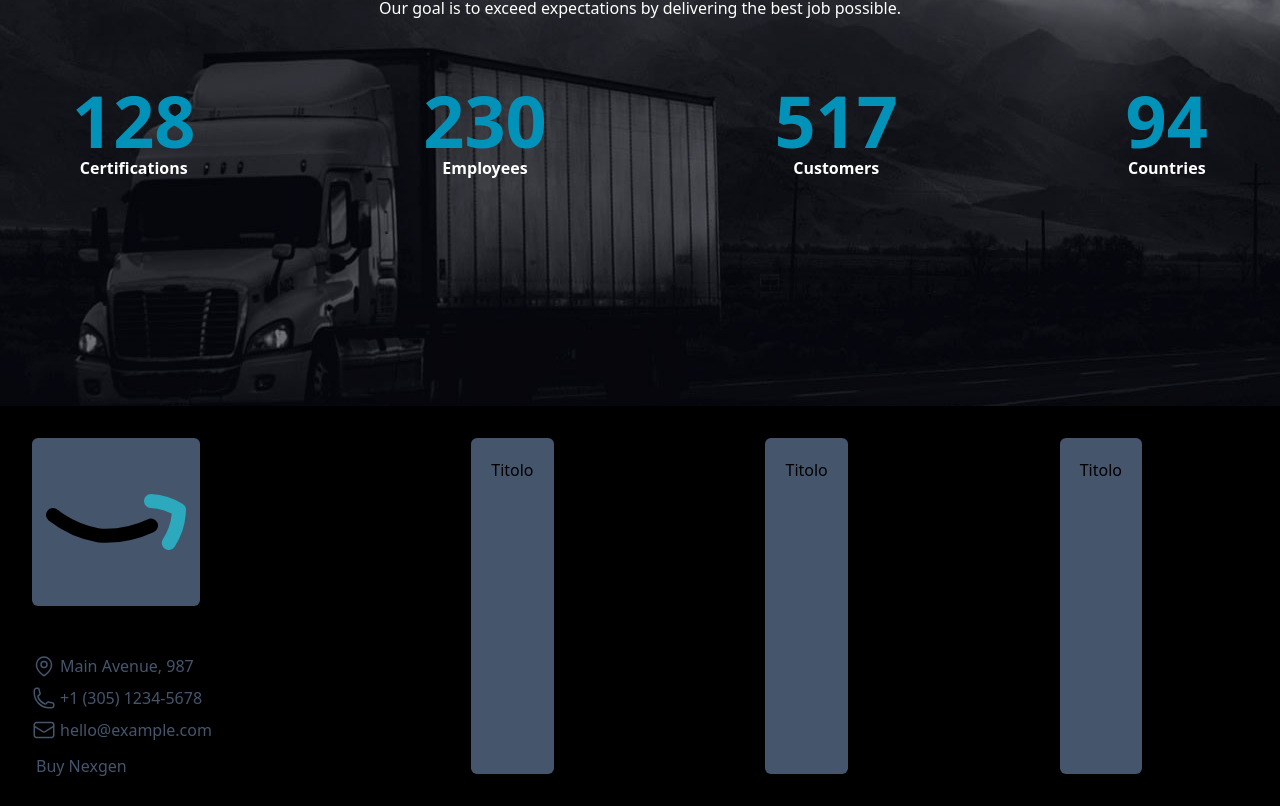
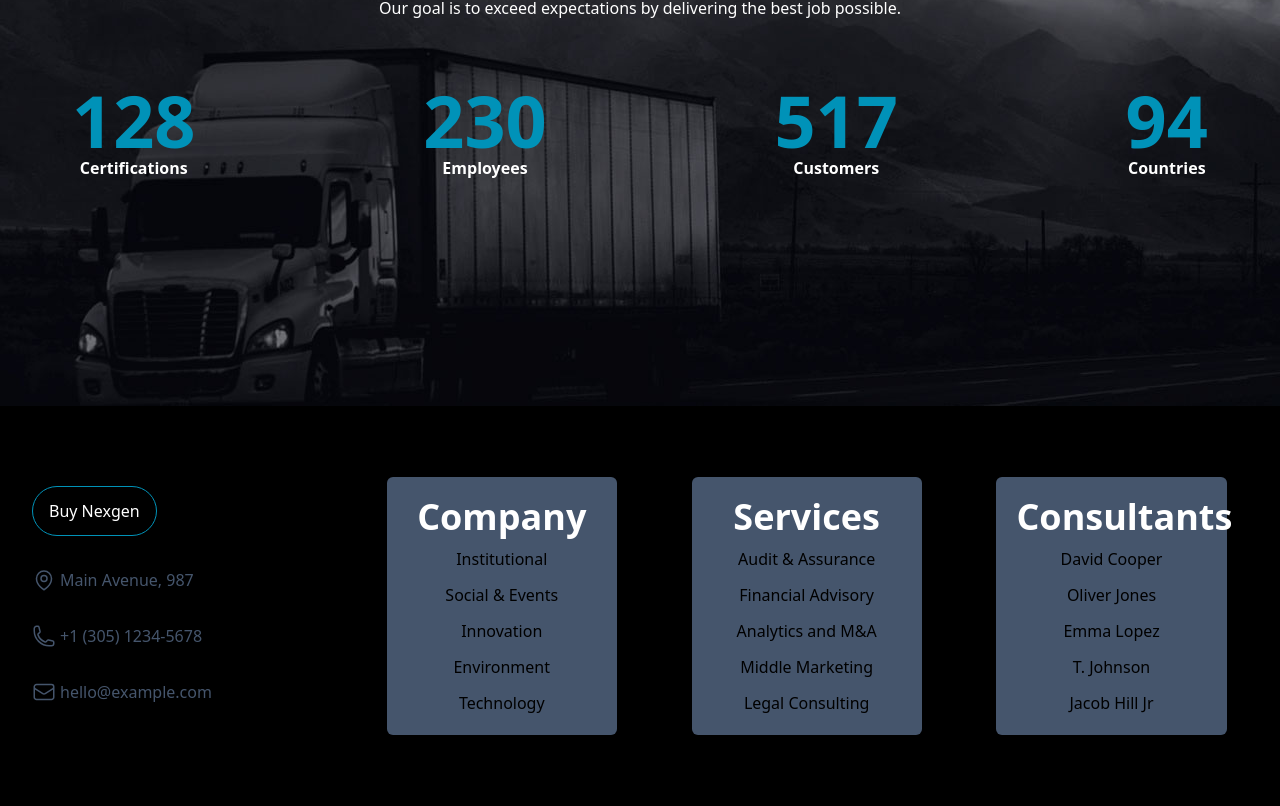
Before and after one commit to RykerWilder/logistic-site, a Vue app: page / in a window 1280 px wide. Shown: the part 2026-2832 px from the top of the page. Built offline with nearby package versions, Linux system fonts and the light colour scheme.

Commit message:
feat: props in FooterCard.vue

```diff
--- a/src/components/AppFooter.vue
+++ b/src/components/AppFooter.vue
@@ -1,8 +1,14 @@
 <script>
+import { store } from '../store.js';
 import FooterCard from './Card/FooterCard.vue';
 export default {
     components: {
         FooterCard
+    },
+    data() {
+        return {
+            store
+        }
     }
 }
 
@@ -12,12 +18,12 @@ export default {
 <template>
     <footer class="bg-black h-[400px] p-8 flex justify-between">
         <div class="h-full">
-            <div class="h-[50%]">
-                <img class="rounded-md max-h-full bg-slate-600" src="../assets/img/logo.svg" alt="logo">
-            </div>
             <p>Built to the smallest detail with a focus on feature availability.</p>
             <ul class="text-slate-600 w-full">
-                <li class="flex gap-1 mb-2">
+                <li>
+                    <button class="mb-8 rounded-full transition text-white p-3 px-4 cursor-pointer border-1 border-cyan-600 hover:bg-cyan-600">Buy Nexgen</button>
+                </li>
+                <li class="flex gap-1 mb-8 hover:text-cyan-600">
                     <svg xmlns="http://www.w3.org/2000/svg" fill="none" viewBox="0 0 24 24" stroke-width="1.5"
                         stroke="currentColor" class="size-6">
                         <path stroke-linecap="round" stroke-linejoin="round"
@@ -27,7 +33,7 @@ export default {
                     </svg>
                     Main Avenue, 987
                 </li>
-                <li class="flex gap-1 mb-2">
+                <li class="flex gap-1 mb-8 hover:text-cyan-600">
                     <svg xmlns="http://www.w3.org/2000/svg" fill="none" viewBox="0 0 24 24" stroke-width="1.5"
                         stroke="currentColor" class="size-6">
                         <path stroke-linecap="round" stroke-linejoin="round"
@@ -35,7 +41,7 @@ export default {
                     </svg>
                     +1 (305) 1234-5678
                 </li>
-                <li class="flex gap-1 mb-2">
+                <li class="flex gap-1 mb-8 hover:text-cyan-600">
                     <svg xmlns="http://www.w3.org/2000/svg" fill="none" viewBox="0 0 24 24" stroke-width="1.5"
                         stroke="currentColor" class="size-6">
                         <path stroke-linecap="round" stroke-linejoin="round"
@@ -43,15 +49,10 @@ export default {
                     </svg>
                     hello@example.com
                 </li>
-                <li>
-                    <button class="p-1 hover:bg-slate-600 hover:text-white rounded-md cursor-pointer">Buy Nexgen</button>
-                </li>
             </ul>
         </div>
-        <div class="flex justify-around w-full">
-            <FooterCard />
-            <FooterCard />
-            <FooterCard />
+        <div class="flex justify-around items-center gap-8 w-full">
+            <FooterCard :cards="store.footer_cards"/>
         </div>
     </footer>
 
--- a/src/components/Card/FooterCard.vue
+++ b/src/components/Card/FooterCard.vue
@@ -1,18 +1,22 @@
 <script>
-
+export default {
+    props: {
+        cards: Array
+    }
+}
 </script>
 
 <template>
-    <div class="bg-slate-600 rounded-md p-5">
-        <h2>Titolo</h2>
-        <ul>
-            <li></li>
-            <li></li>
-            <li></li>
-            <li></li>
-            <li></li>
+    <div class="bg-slate-600 rounded-md p-5 hover:scale-[110%] transition" v-for="card in cards">
+        <h2 class="text-4xl font-bold mb-2.5 text-white text-center">{{ card.title }}</h2>
+        <ul class="flex flex-col items-center gap-3 w-full">
+            <li v-for="listItem in card.list" class="hover:text-cyan-600 cursor-pointer">{{ listItem }}</li>
         </ul>
     </div>
 </template>
 
-<style scoped></style>
+<style scoped>
+    div {
+        width: calc(100% / 3 - 64px);
+    }
+</style>
--- a/src/store.js
+++ b/src/store.js
@@ -17,5 +17,19 @@ export const store = reactive({
             description: 'We work with most types of dry cargo, from valuable cargo to the most dangerous requiring care',
             icon: 'M2.25 7.125C2.25 6.504 2.754 6 3.375 6h6c.621 0 1.125.504 1.125 1.125v3.75c0 .621-.504 1.125-1.125 1.125h-6a1.125 1.125 0 0 1-1.125-1.125v-3.75ZM14.25 8.625c0-.621.504-1.125 1.125-1.125h5.25c.621 0 1.125.504 1.125 1.125v8.25c0 .621-.504 1.125-1.125 1.125h-5.25a1.125 1.125 0 0 1-1.125-1.125v-8.25ZM3.75 16.125c0-.621.504-1.125 1.125-1.125h5.25c.621 0 1.125.504 1.125 1.125v2.25c0 .621-.504 1.125-1.125 1.125h-5.25a1.125 1.125 0 0 1-1.125-1.125v-2.25Z'
         }
+    ],
+    footer_cards: [
+        {
+            title: "Company",
+            list: ["Institutional", "Social & Events", "Innovation", "Environment", "Technology"],
+        },
+        {
+            title: "Services",
+            list: ["Audit & Assurance", "Financial Advisory", "Analytics and M&A", "Middle Marketing", "Legal Consulting"],
+        },
+        {
+            title: "Consultants",
+            list: ["David Cooper", "Oliver Jones", "Emma Lopez", "T. Johnson", "Jacob Hill Jr"],
+        },
     ]
 })
```
